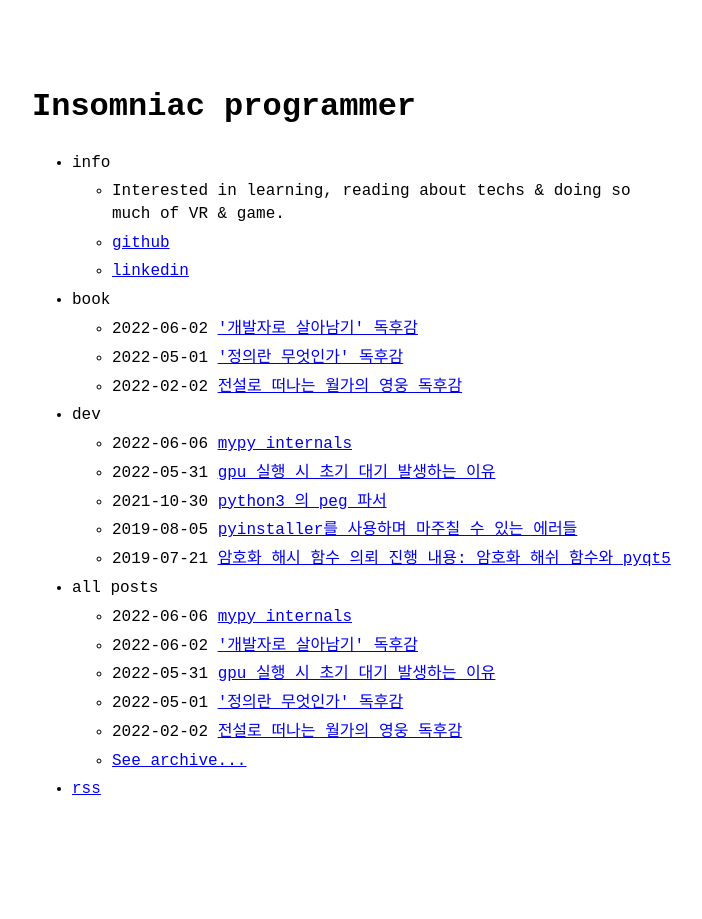
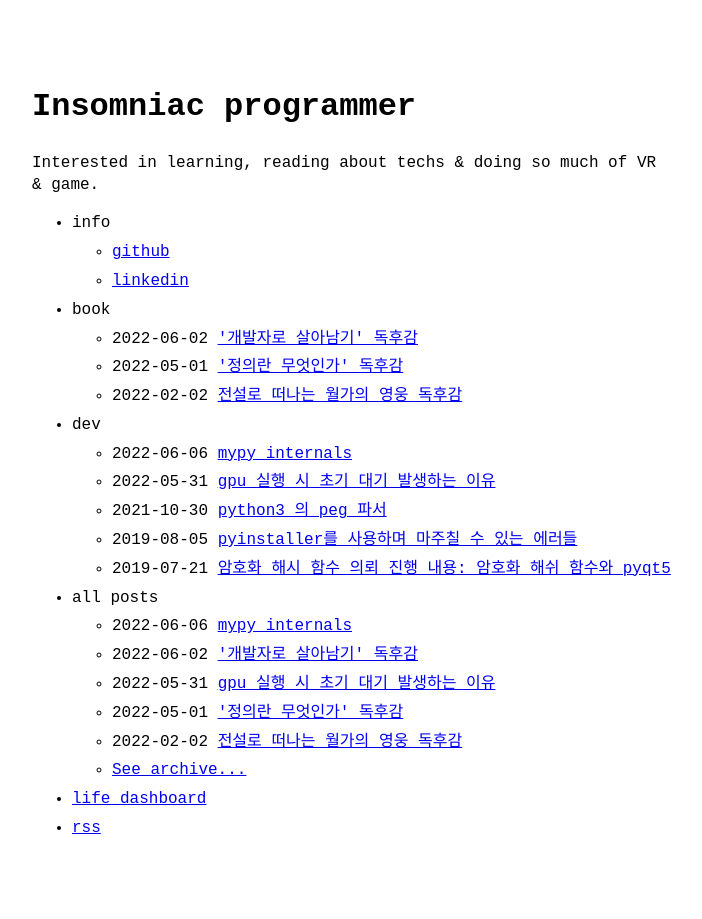
Before and after one commit to yangkyeongmo/yangkyeongmo.github.io, a Jekyll site: the page built from index.md, in a window 1280 px wide. Shown: the whole page, without its empty margins (288-990 px from the left). Built offline with Jekyll 4.4.1, drawn with Linux system fonts in a browser that asks for light colours.

Commit message:
style: use description of blog

```diff
--- a/_config.yml
+++ b/_config.yml
@@ -24,7 +24,7 @@ theme_config:
   appearance: "auto" # can be "light", "dark" or "auto"
   back_home_text: ".." # customize text for homepage link in post layout
   date_format: "%Y-%m-%d" # customize how date is formatted
-  show_description: false # show blog description in home page
+  show_description: true # show blog description in home page
 
 sass:
   style: :compressed
--- a/_data/menu.yml
+++ b/_data/menu.yml
@@ -4,7 +4,6 @@
 entries:
   - title: info
     entries:
-      - title: Interested in learning, reading about techs & doing so much of VR & game.
       - title: github
         url: https://github.com/yangkyeongmo
       - title: linkedin
@@ -31,5 +30,8 @@ entries:
       show_more_text: See archive...
       show_more_url: archive.html
 
+  - title: life dashboard
+    url: dashboard.html
+
   - title: rss
     url: feed.xml
```
